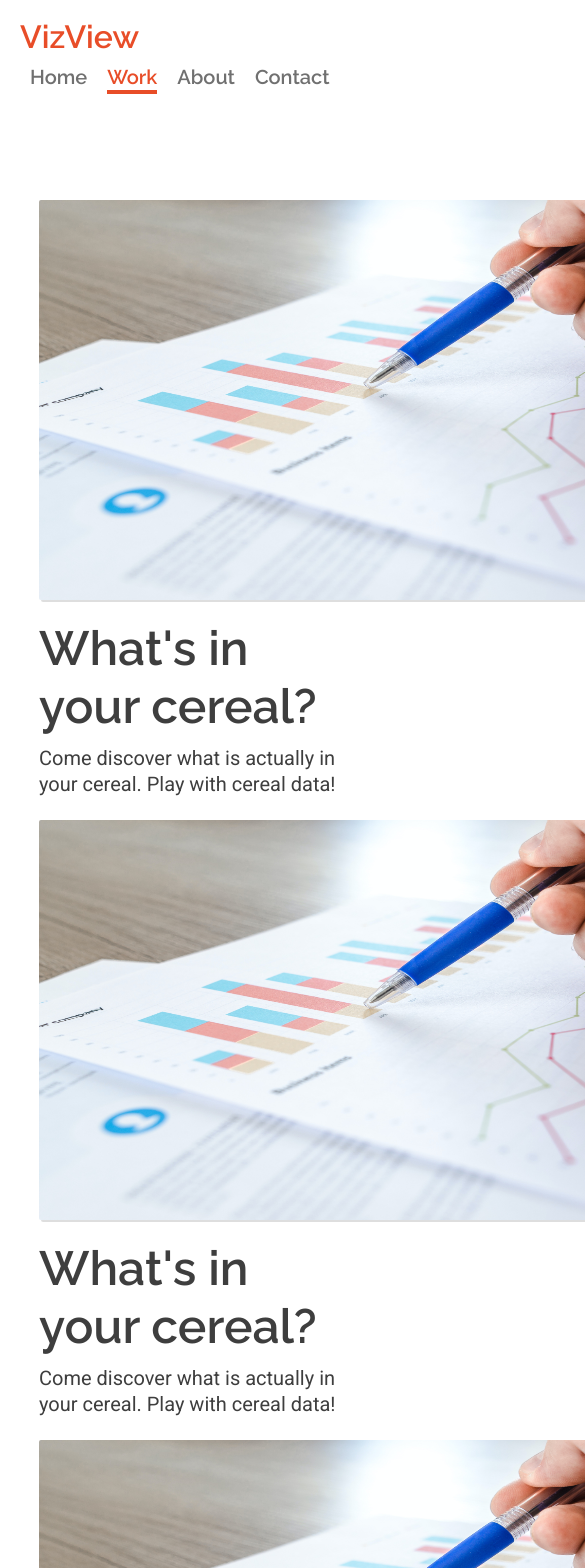
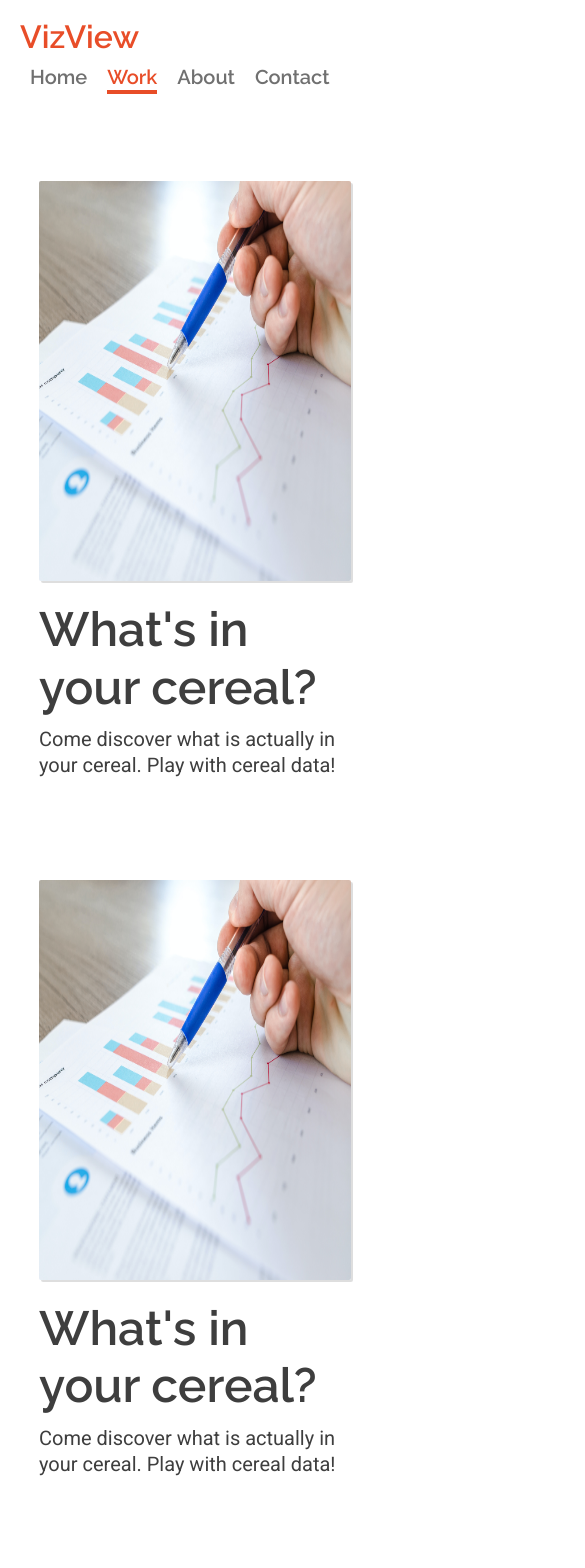
Before and after one commit to vizview/landing-site, a React (Create React App) app: page /work in a window 390 px wide. Shown: the top 1568 px of the page, 585 px wide, since content can reach past the window. Built offline with nearby package versions, Linux system fonts and the light colour scheme.

Commit message:
work - responsive style fixed

```diff
--- a/src/container/VizView/Work/Work.css
+++ b/src/container/VizView/Work/Work.css
@@ -18,8 +18,7 @@ h1 {
 
 .project {
   position: relative;
-  height: 400px;
-  margin-top: 120px;
+  margin-top: 12vh;
 }
 
 .proj-img {
@@ -39,8 +38,8 @@ h1 {
 
 .project-reverse {
   position: relative;
-  height: 400px;
-  margin-top: 120px;
+  min-height: 400px;
+  margin-top: 12vh;
 }
 
 .proj-img-reverse {
@@ -77,8 +76,6 @@ h1 {
   .project,
   .project-reverse {
     position: inherit;
-    margin-top: 120px;
-    min-height: 500px;
   }
 
   .proj-img,
@@ -86,6 +83,7 @@ h1 {
     position: inherit;
     margin: 0;
     padding: 0;
+    width: 100%;
   }
 
   .proj-intro,
```
